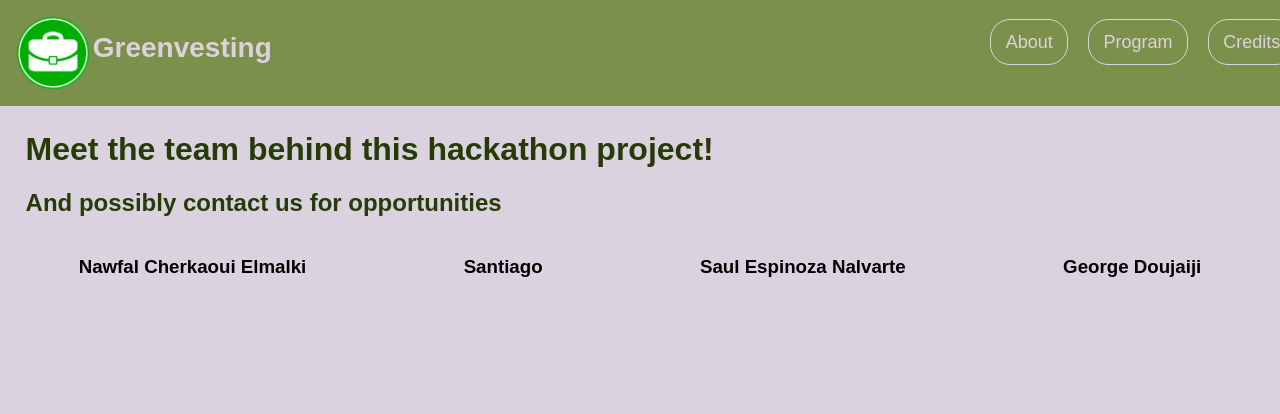
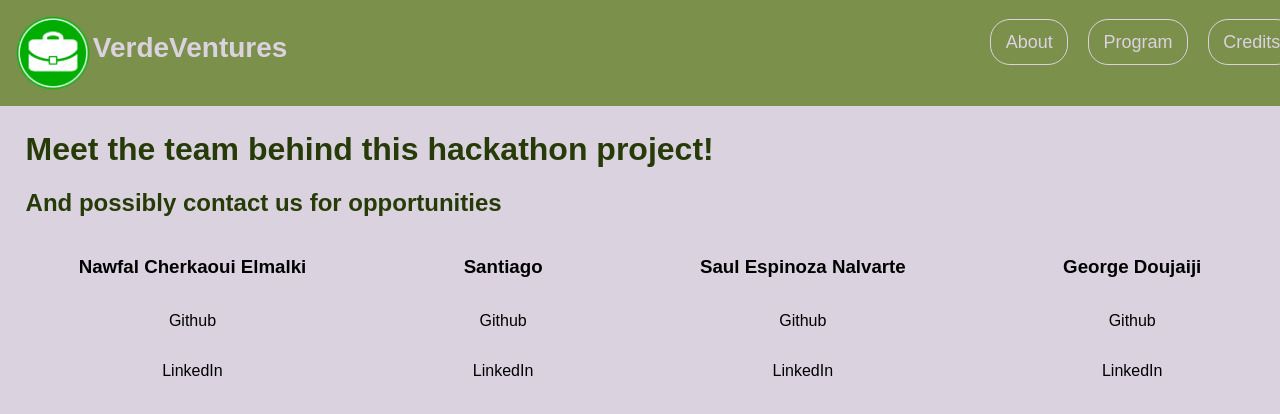
Before and after one commit to n-cherkaoui/ShellHacks, a React (Create React App) app: page /contact in a window 1280 px wide. Shown: the top 414 px of the page. Built offline with nearby package versions, Linux system fonts and the light colour scheme.

Commit message:
Fourth commit, first live testing

```diff
--- a/public/index.html
+++ b/public/index.html
@@ -24,7 +24,7 @@
       work correctly both with client-side routing and a non-root public URL.
       Learn how to configure a non-root public URL by running `npm run build`.
     -->
-    <title>Greenvesting</title>
+    <title>VerdeVentures</title>
   </head>
   <body>
     <noscript>You need to enable JavaScript to run this app.</noscript>
--- a/src/Contact.js
+++ b/src/Contact.js
@@ -14,18 +14,26 @@ const Contact = () => {
             <div className="team">
                 <div className="member">
                     <h3>Nawfal Cherkaoui Elmalki</h3>
+                    <p>Github</p>
+                    <p>LinkedIn</p>
                 </div>
 
                 <div className="member">
                     <h3>Santiago </h3>
+                    <p>Github</p>
+                    <p>LinkedIn</p>
                 </div>
 
                 <div className="member">
                     <h3>Saul Espinoza Nalvarte</h3>
+                    <p>Github</p>
+                    <p>LinkedIn</p>
                 </div>
 
                 <div className="member">
                     <h3>George Doujaiji</h3>
+                    <p>Github</p>
+                    <p>LinkedIn</p>
                 </div>
             </div>
         </div>
--- a/src/Home.js
+++ b/src/Home.js
@@ -10,7 +10,7 @@ const Home = () => {
                 <div className="two-header">
                     <div className="left-home-logo">
                         <img src={Green} width="80px" alt="zcp-symbol"></img>
-                        <h1>Greenvesting</h1>
+                        <h1>VerdeVentures</h1>
                     </div>
 
                     <div className="navButtons">
@@ -39,12 +39,12 @@ const Home = () => {
 
                 <h2>
                     Using advanced machine learning algorithms and web scraping <br></br>
-                    techniques, our project: "Greenvesting" is a dynamic portfolio <br></br>
+                    techniques, our project: "VerdeVentures" is a dynamic portfolio <br></br>
                     managenet system tailored for the concious investor. It continuously <br></br>
                     monitors, and validates stocks from companies that have either<br></br>
                     pledged or achieved a carbon-zero footprint. <br></br>
                     By bringing together vast data streams and analyzing corporate <br></br>
-                    sustainability commitments, Greenvesting ensures your investments <br></br>
+                    sustainability commitments, VerdeVentures ensures your investments <br></br>
                     align with a greener future.
                 </h2>
             </div>
@@ -52,7 +52,7 @@ const Home = () => {
             <img src={Companies} className="companies" alt="eco_friendly_companies"></img>
 
             <h1 className="last-statement">
-                Greenvesting aims to not only incentivize the support<br></br>
+                VerdeVentures aims to not only incentivize the support<br></br>
                 for companies that aim to help our environment<br></br>
                 by minimizing the impact in the areas of carbon, water<br></br>
                 and waste, but it also incentizes your finances to<br></br>
--- a/src/NavBar.js
+++ b/src/NavBar.js
@@ -8,7 +8,7 @@ const NavBar = () => {
         <div className="nav-box">
             <div className="left-home-logo">
                 <img src={Green} width="80px" alt="zcp-symbol"></img>
-                <h1>Greenvesting</h1>
+                <h1>VerdeVentures</h1>
             </div>
 
             <div className="navButtons">
--- a/src/Showcase.js
+++ b/src/Showcase.js
@@ -24,6 +24,8 @@ const Showcase = () => {
                         <h2>Shares</h2>
                     </div>
 
+
+
                     <div className="result-2">
                         <h3>Your expected return is: </h3>
                     </div>
--- a/src/styles/Contact.css
+++ b/src/styles/Contact.css
@@ -19,4 +19,5 @@ body {
 .member {
     display: flex;
     flex-direction: column;
+    text-align: center;
 }
--- a/src/styles/Showcase.css
+++ b/src/styles/Showcase.css
@@ -1,7 +1,7 @@
 .result {
+    padding: 2% 10%;
     display: flex;
     justify-content: space-between;
-    padding: 2% 10%;
 }
 
 .result::before {
@@ -23,13 +23,20 @@
 .result-1 {
     display: flex;
     justify-content: space-around;
+    text-decoration: solid;
+    text-decoration-line: underline;
+    text-decoration-thickness: 4px;
+    text-underline-offset: 2px;
+    text-decoration-color: #7b904b;
 }
 
 .result-1 h2{
+
     margin-left: 60px;
     margin-right: 60px;
 }
 
 .result-2 {
-    color: blue;
+    width: 100%;
+    text-align: center;
 }
```
